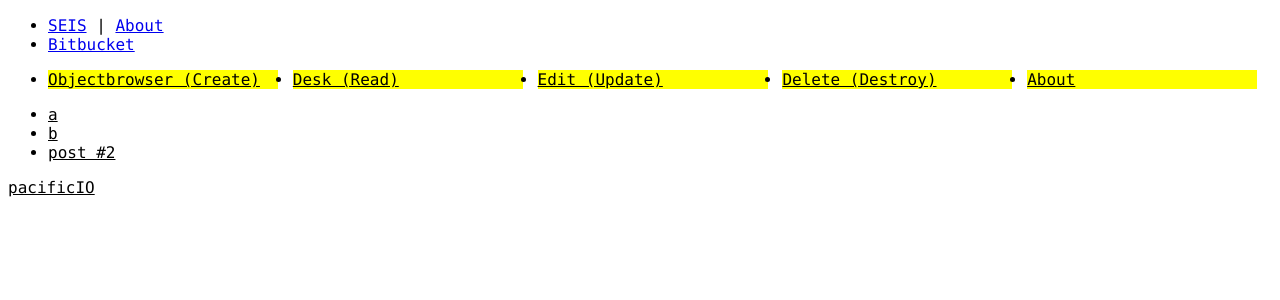
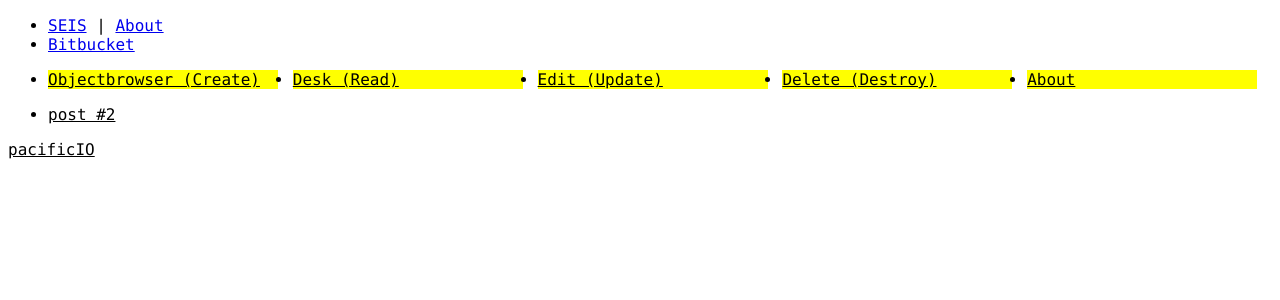
Before and after one commit to pacificpelican/seis, a Next.js app: page / in a window 1280 px wide. Shown: the top 300 px of the page. Built offline with nearby package versions, Linux system fonts and the light colour scheme.

Commit message:
remove unused a and b components and update index page

```diff
--- a/package.json
+++ b/package.json
@@ -1,6 +1,6 @@
 {
   "name": "seis",
-  "version": "0.3.2",
+  "version": "0.3.3",
   "scripts": {
     "dev": "node server.js",
     "build": "next build",
--- a/pages/a.js
+++ /dev/null
@@ -1 +0,0 @@
-export default () => <div>a</div>
--- a/pages/b.js
+++ /dev/null
@@ -1 +0,0 @@
-export default () => <div>b</div>
--- a/pages/index.js
+++ b/pages/index.js
@@ -34,16 +34,6 @@ export default () => (
       </li>
     </ul>
     <ul>
-      <li>
-        <Link href="/b" as="/a">
-          <a>a</a>
-        </Link>
-      </li>
-      <li>
-        <Link href="/a" as="/b">
-          <a>b</a>
-        </Link>
-      </li>
       <li>
         <Link href={{ pathname: "/posts", query: { id: "2" } }} as="/posts/2">
           <a>post #2</a>
```
